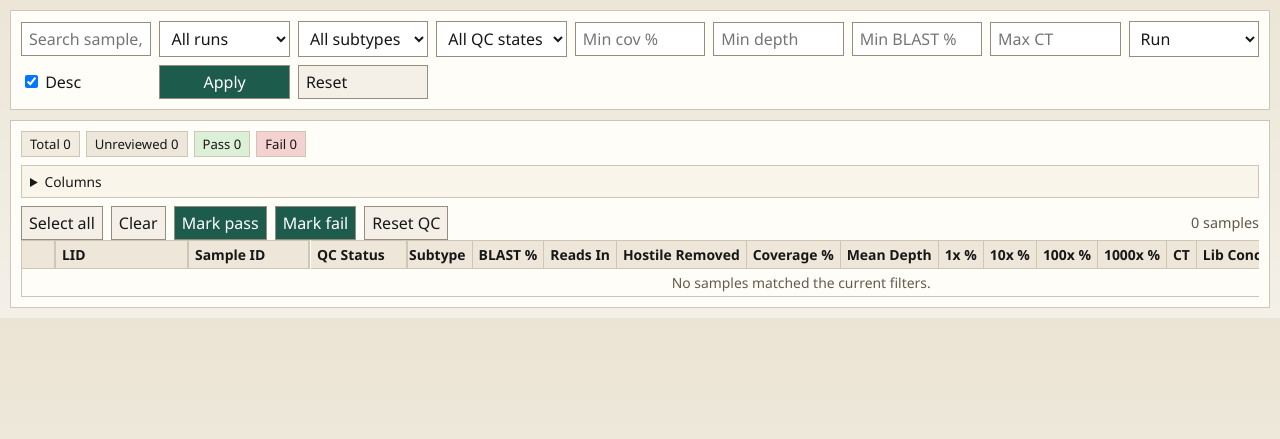
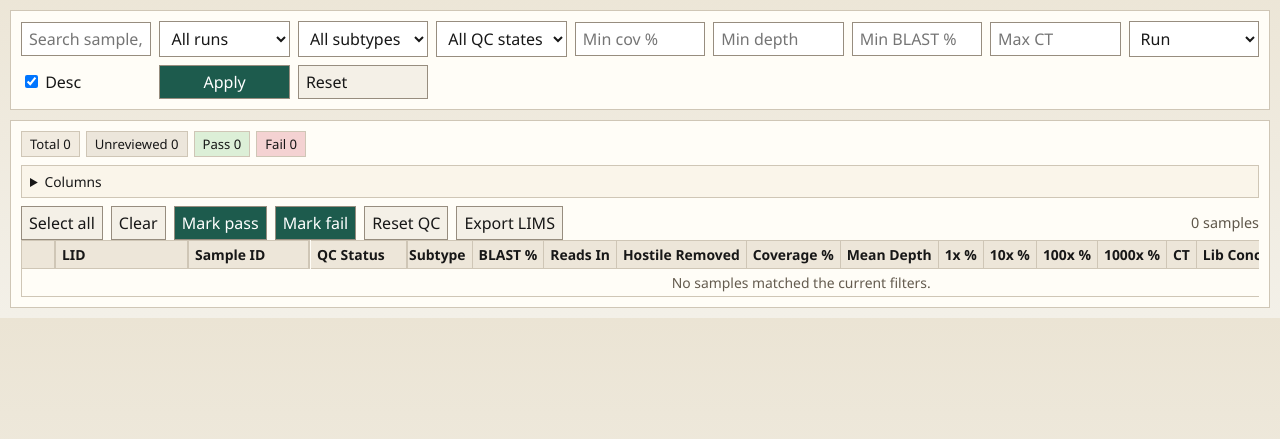
Before and after one commit to SMD-Bioinformatics-Lund/virtitta, a FastAPI app: page / in a window 1280 px wide. Shown: the part 61-500 px from the top of the page. Run offline with FastAPI, Linux system fonts and the light colour scheme; data that the repository does not hold is empty.

Commit message:
adding LIMS export

```diff
--- a/virtitta/app.py
+++ b/virtitta/app.py
@@ -2,10 +2,10 @@ from __future__ import annotations
 
 import json
 from pathlib import Path, PureWindowsPath
-from urllib.parse import urlencode
+from urllib.parse import parse_qsl, urlencode, urlsplit, urlunsplit
 
 from fastapi import FastAPI, Form, HTTPException, Query, Request
-from fastapi.responses import FileResponse, HTMLResponse, RedirectResponse
+from fastapi.responses import FileResponse, HTMLResponse, RedirectResponse, Response
 from fastapi.staticfiles import StaticFiles
 from fastapi.templating import Jinja2Templates
 
@@ -57,6 +57,8 @@ IGV_TRACK_LINKS = [
     ("Resistance GFF", "resistance_gff"),
     ("Selected VADR GFF", "selected_vadr_gff"),
 ]
+
+LIMS_EXPORT_HEADER = "sample_id\tparameter_name\tparameter_value\tcomment"
 
 
 def format_value(value: object) -> str:
@@ -155,6 +157,70 @@ def windows_path_to_igv_path(path_str: str) -> str:
     return path_str
 
 
+def lims_qc_value(qc_status: str | None) -> str:
+    return "passed" if qc_status == "pass" else "failed"
+
+
+def normalize_lims_row(line: str) -> str:
+    parts = line.rstrip("\n\r").split("\t")
+    if len(parts) < 4:
+        parts.extend([""] * (4 - len(parts)))
+    return "\t".join(parts[:4])
+
+
+def build_lims_export_rows(config: Config, sample_row: dict) -> list[str]:
+    raw = raw_json_for_sample(sample_row)
+    rows: list[str] = []
+
+    try:
+        lims_file, _ = resolve_output_file(config, sample_row, "lid_2limsrs")
+    except HTTPException:
+        lims_file = None
+
+    if lims_file is not None:
+        for line in lims_file.read_text(encoding="utf-8").splitlines():
+            stripped = line.strip()
+            if not stripped or stripped == LIMS_EXPORT_HEADER:
+                continue
+            rows.append(normalize_lims_row(line))
+    else:
+        lid = raw.get("lid") or sample_row.get("lid") or sample_row.get("sample_id") or ""
+        subtype = (
+            raw.get("typing", {}).get("report_subtype")
+            or sample_row.get("typing_report_subtype")
+            or ""
+        )
+        if lid and subtype:
+            rows.append(normalize_lims_row(f"{lid}\thcvtyp\tHCV genotyp {subtype}\t"))
+
+    lid = raw.get("lid") or sample_row.get("lid") or sample_row.get("sample_id") or ""
+    rows.append(normalize_lims_row(f"{lid}\thcvqc\t{lims_qc_value(sample_row.get('qc_status'))}\t"))
+    return rows
+
+
+def build_lims_export_content(config: Config, sample_rows: list[dict]) -> str:
+    lines = [LIMS_EXPORT_HEADER]
+    for sample_row in sample_rows:
+        lines.extend(build_lims_export_rows(config, sample_row))
+    return "\n".join(lines) + "\n"
+
+
+def lims_export_filename(sample_rows: list[dict]) -> str:
+    if len(sample_rows) == 1:
+        identifier = display_identifier(sample_rows[0]) or sample_rows[0].get("sample_id") or "sample"
+        safe_identifier = str(identifier).replace("/", "_").replace(" ", "_")
+        return f"{safe_identifier}-2limsrs.txt"
+    return "virtitta-2limsrs.txt"
+
+
+def append_warning(url: str, message: str) -> str:
+    parts = urlsplit(url)
+    query_items = parse_qsl(parts.query, keep_blank_values=True)
+    query_items = [(key, value) for key, value in query_items if key != "warning"]
+    query_items.append(("warning", message))
+    return urlunsplit((parts.scheme, parts.netloc, parts.path, urlencode(query_items), parts.fragment))
+
+
 def build_igv_url(config: Config, sample_row) -> str:
     if not config.features.igv or not config.igv.enabled:
         raise HTTPException(status_code=404, detail="IGV integration is disabled")
@@ -220,6 +286,7 @@ def create_app(config_path: str | Path | None = None) -> FastAPI:
         run_name: str = Query(default=""),
         subtype: str = Query(default=""),
         qc_status: str = Query(default=""),
+        warning: str = Query(default=""),
         min_coverage_pct: str = Query(default=""),
         min_mean_depth: str = Query(default=""),
         min_blast_identity: str = Query(default=""),
@@ -278,6 +345,7 @@ def create_app(config_path: str | Path | None = None) -> FastAPI:
                 "min_mean_depth": min_mean_depth,
                 "min_blast_identity": min_blast_identity,
                 "max_ct": max_ct,
+                "warning_message": warning,
                 "qc_status_options": QC_STATUS_OPTIONS,
                 "summary": {
                     "total": len(rows),
@@ -306,8 +374,42 @@ def create_app(config_path: str | Path | None = None) -> FastAPI:
             connection.close()
         return RedirectResponse(redirect_to, status_code=303)
 
+    @app.post("/samples/lims-export")
+    async def bulk_lims_export(
+        sample_run_id: list[str] = Form(default=[]),
+        redirect_to: str = Form(default="/"),
+    ):
+        if not sample_run_id:
+            return RedirectResponse(redirect_to, status_code=303)
+
+        connection = connect(config.database.path)
+        try:
+            sample_rows = []
+            for item in sample_run_id:
+                sample_row = get_sample(connection, item)
+                if sample_row is not None:
+                    sample_rows.append(sample_row)
+        finally:
+            connection.close()
+
+        if not sample_rows:
+            raise HTTPException(status_code=404, detail="No matching samples found")
+        if any(row.get("qc_status") == "unreviewed" for row in sample_rows):
+            return RedirectResponse(
+                append_warning(redirect_to, "LIMS export is blocked for unreviewed samples."),
+                status_code=303,
+            )
+
+        content = build_lims_export_content(config, sample_rows)
+        filename = lims_export_filename(sample_rows)
+        return Response(
+            content=content,
+            media_type="text/tab-separated-values; charset=utf-8",
+            headers={"Content-Disposition": f'attachment; filename="{filename}"'},
+        )
+
     @app.get("/samples/{sample_run_id}", response_class=HTMLResponse)
-    def sample_detail(request: Request, sample_run_id: str):
+    def sample_detail(request: Request, sample_run_id: str, warning: str = Query(default="")):
         connection = connect(config.database.path)
         try:
             sample_row = get_sample(connection, sample_run_id)
@@ -338,6 +440,7 @@ def create_app(config_path: str | Path | None = None) -> FastAPI:
                 "format_value": format_value,
                 "display_identifier": display_identifier,
                 "igv_url": igv_url,
+                "warning_message": warning,
                 "qc_status_options": QC_STATUS_OPTIONS,
                 "detail_links": output_links(raw, DETAIL_FILE_LINKS),
                 "igv_track_links": output_links(raw, IGV_TRACK_LINKS),
@@ -372,6 +475,33 @@ def create_app(config_path: str | Path | None = None) -> FastAPI:
         file_path, relname = resolve_output_file(config, sample_row, output_key)
         return FileResponse(file_path, filename=relname)
 
+    @app.get("/samples/{sample_run_id}/lims-export")
+    def sample_lims_export(sample_run_id: str):
+        connection = connect(config.database.path)
+        try:
+            sample_row = get_sample(connection, sample_run_id)
+            if sample_row is None:
+                raise HTTPException(status_code=404, detail="Sample not found")
+        finally:
+            connection.close()
+
+        if sample_row.get("qc_status") == "unreviewed":
+            return RedirectResponse(
+                append_warning(
+                    f"/samples/{sample_run_id}",
+                    "LIMS export is blocked until QC is marked pass or fail.",
+                ),
+                status_code=303,
+            )
+
+        content = build_lims_export_content(config, [sample_row])
+        filename = lims_export_filename([sample_row])
+        return Response(
+            content=content,
+            media_type="text/tab-separated-values; charset=utf-8",
+            headers={"Content-Disposition": f'attachment; filename="{filename}"'},
+        )
+
     @app.get("/samples/{sample_run_id}/igv")
     def sample_igv(sample_run_id: str):
         connection = connect(config.database.path)
--- a/virtitta/static/style.css
+++ b/virtitta/static/style.css
@@ -63,6 +63,12 @@ a:hover {
   border: 1px solid var(--line);
   padding: 10px;
   min-width: 0;
+}
+
+.warning-banner {
+  background: var(--warn);
+  border-color: #d3b861;
+  font-weight: 600;
 }
 
 .filters,
--- a/virtitta/templates/base.html
+++ b/virtitta/templates/base.html
@@ -17,6 +17,9 @@
     </nav>
   </header>
   <main class="layout">
+    {% if warning_message %}
+    <section class="panel warning-banner">{{ warning_message }}</section>
+    {% endif %}
     {% block content %}{% endblock %}
   </main>
 </body>
--- a/virtitta/templates/index.html
+++ b/virtitta/templates/index.html
@@ -73,6 +73,7 @@
       <button type="submit" name="qc_status" value="pass">Mark pass</button>
       <button type="submit" name="qc_status" value="fail">Mark fail</button>
       <button type="submit" name="qc_status" value="unreviewed" class="secondary">Reset QC</button>
+      <button type="submit" formaction="{{ request.url_for('bulk_lims_export') }}" formmethod="post" class="secondary">Export LIMS</button>
       <span class="count">{{ rows|length }} samples</span>
     </div>
 
@@ -146,6 +147,7 @@
             <td class="col-actions">
               <div class="action-links">
                 <a class="mini-action" href="{{ request.url_for('sample_igv', sample_run_id=row['sample_run_id']) }}">IGV</a>
+                <a class="mini-action secondary" href="{{ request.url_for('sample_lims_export', sample_run_id=row['sample_run_id']) }}">LIMS</a>
                 <a class="mini-action secondary" href="{{ request.url_for('sample_detail', sample_run_id=row['sample_run_id']) }}">Open</a>
               </div>
             </td>
--- a/virtitta/templates/sample_detail.html
+++ b/virtitta/templates/sample_detail.html
@@ -9,6 +9,7 @@
     {% if igv_url %}
     <a class="button-link" href="{{ igv_url }}">Launch IGV</a>
     {% endif %}
+    <a class="button-link secondary" href="{{ request.url_for('sample_lims_export', sample_run_id=sample['sample_run_id']) }}">Export LIMS</a>
     <a class="button-link secondary" href="{{ request.url_for('index') }}">Back</a>
   </div>
 </section>
```
Also changed, not shown: tests/test_smoke.py (+61 -2 lines).
